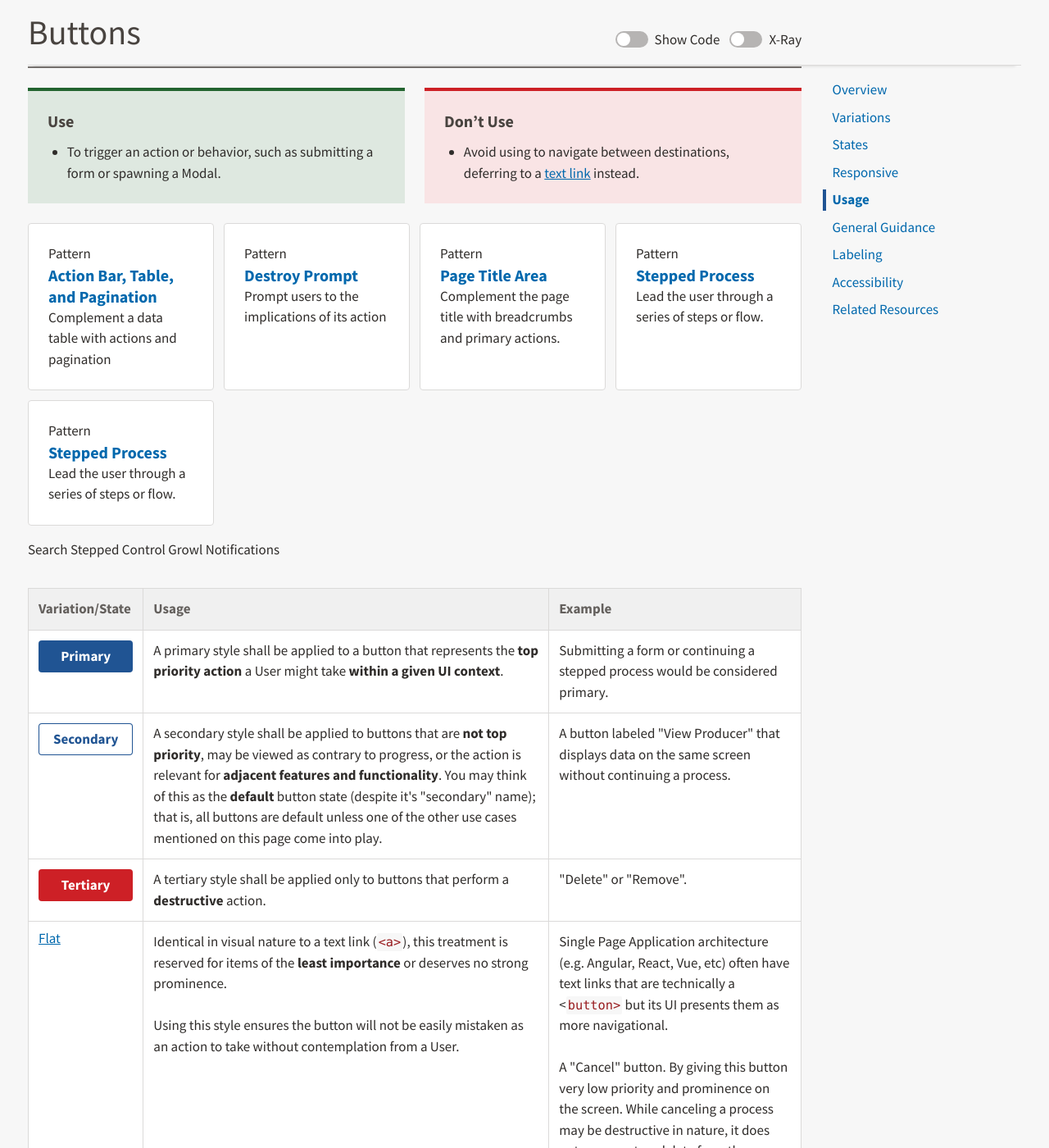
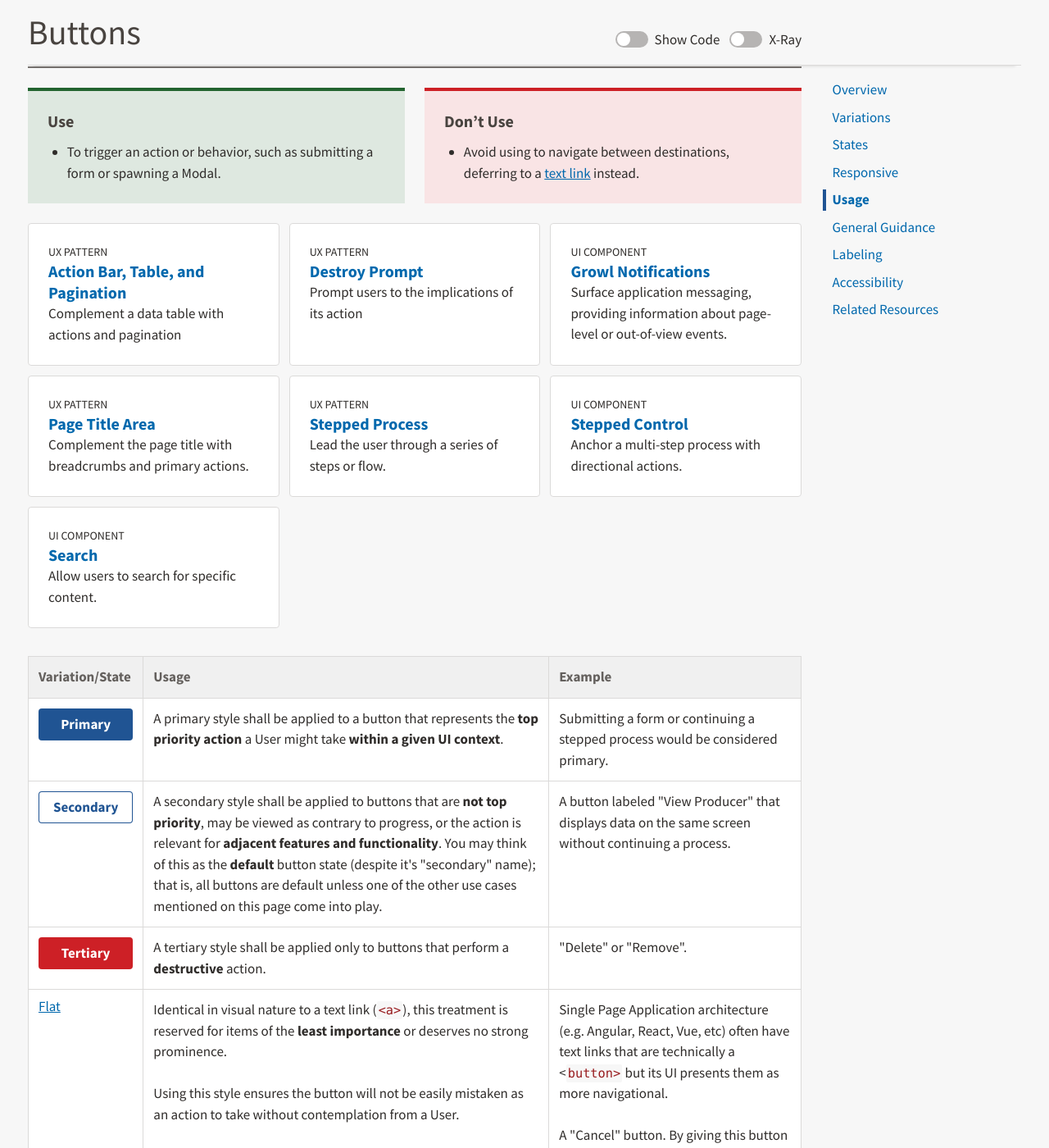
Before and after one commit to USDA-FSA/fsa-design-system, a Jekyll site: the page built from components/buttons/index.md, in a window 1280 px wide and 1400 px high, scrolled down 3328 px. Shown: the whole window at 82% size. Built offline with Jekyll 4.4.1, drawn with Linux system fonts in a browser that asks for light colours.

Commit message:
Prototyped cross-linking between topics [amends #367]

```diff
--- a/components/buttons/index.md
+++ b/components/buttons/index.md
@@ -160,56 +160,41 @@ Several of a button's style properties can be selectively modified across each M
 
 <div class="ds-related-card">
   <a class="fsa-box fsa-box--br-1 ds-related-card__item" href="{{ site.baseurl }}patterns/actionbar-table-pagination/">
-    <div class="ds-related-card__type">Pattern</div>
-    <div class="ds-related-card__title">
-      Action Bar, Table, and Pagination
-    </div>
-    <div class="ds-related-card__description">
-      Complement a data table with actions and pagination
-    </div>
+    <div class="ds-related-card__type">UX Pattern</div>
+    <div class="ds-related-card__title">Action Bar, Table, and Pagination</div>
+    <div class="ds-related-card__description">Complement a data table with actions and pagination</div>
   </a>
   <a class="fsa-box fsa-box--br-1 ds-related-card__item" href="{{ site.baseurl }}patterns/destroy-prompt/">
-    <div class="ds-related-card__type">Pattern</div>
-    <div class="ds-related-card__title">
-      Destroy Prompt
-    </div>
-    <div class="ds-related-card__description">
-      Prompt users to the implications of its action
-    </div>
+    <div class="ds-related-card__type">UX Pattern</div>
+    <div class="ds-related-card__title">Destroy Prompt</div>
+    <div class="ds-related-card__description">Prompt users to the implications of its action</div>
+  </a>
+  <a class="fsa-box fsa-box--br-1 ds-related-card__item" href="{{ site.baseurl }}components/growl/">
+    <div class="ds-related-card__type">UI Component</div>
+    <div class="ds-related-card__title">Growl Notifications</div>
+    <div class="ds-related-card__description">Surface application messaging, providing information about page-level or out-of-view events.</div>
   </a>
   <a class="fsa-box fsa-box--br-1 ds-related-card__item" href="{{ site.baseurl }}patterns/page-title-area/">
-    <div class="ds-related-card__type">Pattern</div>
-    <div class="ds-related-card__title">
-      Page Title Area
-    </div>
-    <div class="ds-related-card__description">
-      Complement the page title with breadcrumbs and primary actions.
-    </div>
+    <div class="ds-related-card__type">UX Pattern</div>
+    <div class="ds-related-card__title">Page Title Area</div>
+    <div class="ds-related-card__description">Complement the page title with breadcrumbs and primary actions.</div>
   </a>
   <a class="fsa-box fsa-box--br-1 ds-related-card__item" href="{{ site.baseurl }}patterns/stepped-process/">
-    <div class="ds-related-card__type">Pattern</div>
-    <div class="ds-related-card__title">
-      Stepped Process
-    </div>
-    <div class="ds-related-card__description">
-      Lead the user through a series of steps or flow.
-    </div>
+    <div class="ds-related-card__type">UX Pattern</div>
+    <div class="ds-related-card__title">Stepped Process</div>
+    <div class="ds-related-card__description">Lead the user through a series of steps or flow.</div>
   </a>
-  <a class="fsa-box fsa-box--br-1 ds-related-card__item" href="{{ site.baseurl }}patterns/stepped-process/">
-    <div class="ds-related-card__type">Pattern</div>
-    <div class="ds-related-card__title">
-      Stepped Process
-    </div>
-    <div class="ds-related-card__description">
-      Lead the user through a series of steps or flow.
-    </div>
+  <a class="fsa-box fsa-box--br-1 ds-related-card__item" href="{{ site.baseurl }}components/stepped-control/">
+    <div class="ds-related-card__type">UI Component</div>
+    <div class="ds-related-card__title">Stepped Control</div>
+    <div class="ds-related-card__description">Anchor a multi-step process with directional actions.</div>
+  </a>
+  <a class="fsa-box fsa-box--br-1 ds-related-card__item" href="{{ site.baseurl }}components/search/">
+    <div class="ds-related-card__type">UI Component</div>
+    <div class="ds-related-card__title">Search</div>
+    <div class="ds-related-card__description">Allow users to search for specific content.</div>
   </a>
 </div>
-
-Search
-Stepped Control
-Growl Notifications
-
 
 <table class="fsa-table fsa-table--responsive">
   <thead>
```
Also changed, not shown: _sass/components/_ds.related-card.scss (+4 -3 lines), css/fsa-design-system.css, css/fsa-design-system.min.css, 2 other files.
